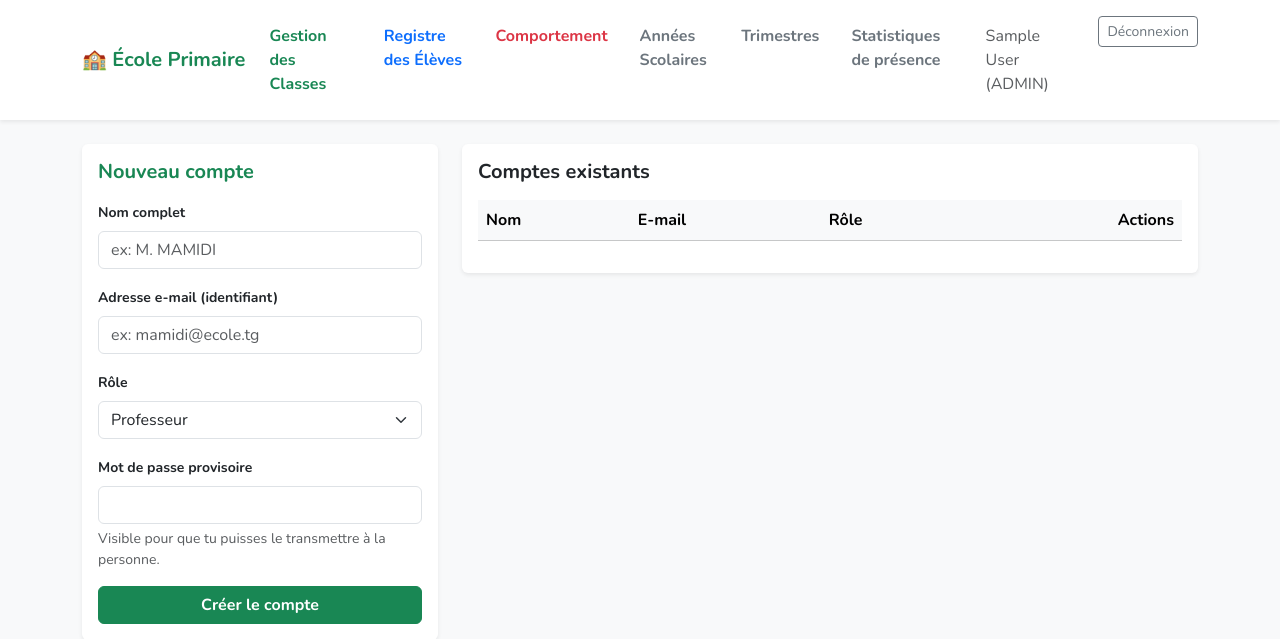
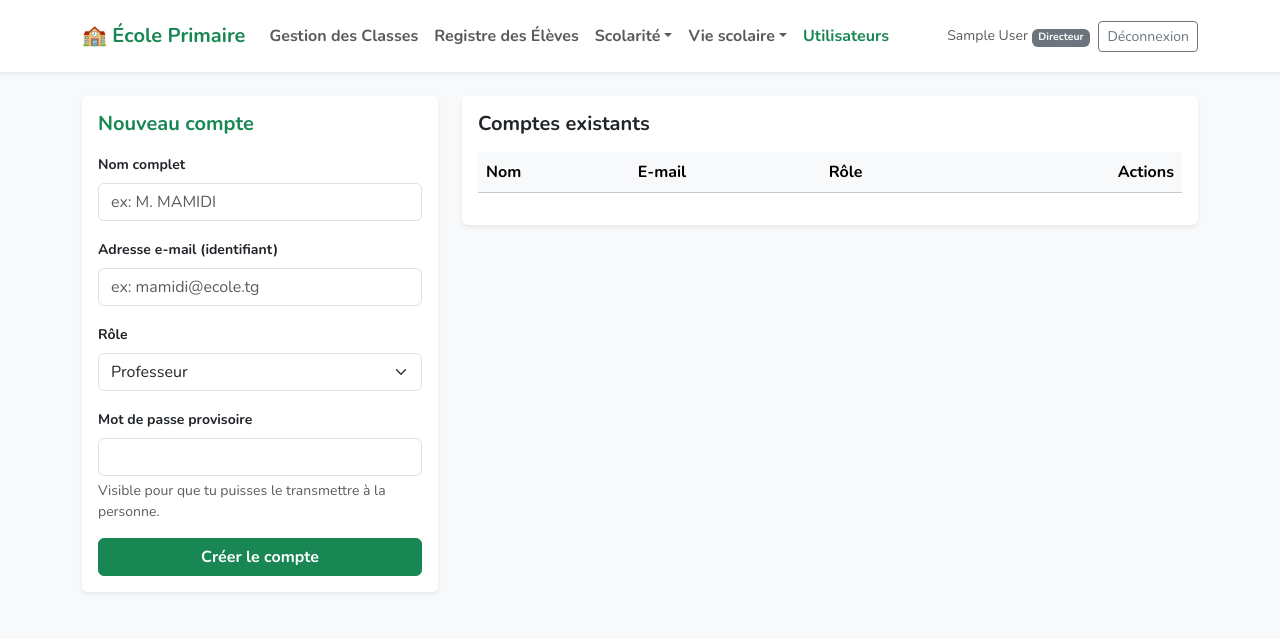
Before and after one commit to VIDE8/gestion-ecole, a Laravel app: page /utilisateurs in a window 1280 px wide. Shown: the top 639 px of the page. Run offline with Laravel 12, Linux system fonts and the light colour scheme; the visitor is signed in with stand-in values (Sample User, id 1); data comes from the database, SQL or seed files in the repository; lists and menus that the app fills with data are empty.

Commit message:
Update app.blade.php

```diff
--- a/resources/views/layouts/app.blade.php
+++ b/resources/views/layouts/app.blade.php
@@ -45,7 +45,15 @@
             }
         @endphp
 
-        <nav class="navbar navbar-expand-md navbar-light bg-white shadow-sm py-3 mb-4">
+        @php
+            $authUser = auth()->user();
+            $isAdmin = $authUser && $authUser->hasRole('admin');
+            $isComptable = $authUser && $authUser->hasRole('comptable');
+            $isEnseignant = $authUser && $authUser->hasRole('enseignant');
+            $roleLabels = ['admin' => 'Directeur', 'comptable' => 'Comptable', 'enseignant' => 'Enseignant'];
+        @endphp
+
+        <nav class="navbar navbar-expand-lg navbar-light bg-white shadow-sm py-3 mb-4">
             <div class="container">
                 <a class="navbar-brand fw-bold text-success" href="{{ url('/') }}">
                     🏫 École Primaire
@@ -57,71 +65,86 @@
                 <div class="collapse navbar-collapse" id="navbarSupportedContent">
                     <ul class="navbar-nav me-auto mb-2 mb-lg-0">
                         @auth
-                            @if(auth()->user()->hasRole('admin'))
-                                <li class="nav-item me-3">
-                                    <a class="nav-link fw-bold text-success" href="{{ route('home') }}">Gestion des Classes</a>
+                            @if($isAdmin)
+                                <li class="nav-item">
+                                    <a class="nav-link fw-bold {{ request()->routeIs('home', 'classes.*') ? 'text-success' : '' }}" href="{{ route('home') }}">Gestion des Classes</a>
                                 </li>
                             @endif
 
-                            @if(auth()->user()->hasRole('admin') || auth()->user()->hasRole('comptable'))
-                                <li class="nav-item me-3">
-                                    <a class="nav-link fw-bold text-primary" href="{{ route('eleves.index') }}">Registre des Élèves</a>
+                            @if($isAdmin || $isComptable)
+                                <li class="nav-item">
+                                    <a class="nav-link fw-bold {{ request()->routeIs('eleves.*') ? 'text-primary' : '' }}" href="{{ route('eleves.index') }}">Registre des Élèves</a>
                                 </li>
                             @endif
 
-                            @if(auth()->user()->hasRole('comptable'))
-                                <li class="nav-item me-3">
-                                    <a class="nav-link fw-bold text-danger" href="{{ route('paiements.index') }}">Comptabilité / Paiements</a>
+                            @if($isAdmin)
+                                {{-- Scolarité : année, trimestres et frais de scolarité --}}
+                                <li class="nav-item dropdown">
+                                    <a class="nav-link dropdown-toggle fw-bold {{ request()->routeIs('annees_scolaires.*', 'trimestres.*', 'scolarite.*') ? 'text-success' : '' }}" href="#" role="button" data-bs-toggle="dropdown" aria-expanded="false">Scolarité</a>
+                                    <ul class="dropdown-menu">
+                                        <li><a class="dropdown-item" href="{{ route('annees_scolaires.index') }}">Années scolaires</a></li>
+                                        <li><a class="dropdown-item" href="{{ route('trimestres.index') }}">Trimestres</a></li>
+                                        <li><hr class="dropdown-divider"></li>
+                                        <li><a class="dropdown-item" href="{{ route('scolarite.index') }}">Frais de scolarité</a></li>
+                                    </ul>
                                 </li>
-                                <li class="nav-item me-3">
-                                    <a class="nav-link fw-bold text-violet" href="{{ route('depenses.index') }}">Dépenses</a>
+
+                                {{-- Vie scolaire : comportement et présences --}}
+                                <li class="nav-item dropdown">
+                                    <a class="nav-link dropdown-toggle fw-bold {{ request()->routeIs('comportements.*', 'presences.*') ? 'text-success' : '' }}" href="#" role="button" data-bs-toggle="dropdown" aria-expanded="false">Vie scolaire</a>
+                                    <ul class="dropdown-menu">
+                                        <li><a class="dropdown-item" href="{{ route('comportements.index_global') }}">Comportement</a></li>
+                                        <li><a class="dropdown-item" href="{{ route('presences.statistiques.index') }}">Statistiques de présence</a></li>
+                                    </ul>
+                                </li>
+
+                                <li class="nav-item">
+                                    <a class="nav-link fw-bold {{ request()->routeIs('users.*') ? 'text-success' : '' }}" href="{{ route('users.index') }}">Utilisateurs</a>
                                 </li>
                             @endif
 
-                            @if(auth()->user()->hasRole('enseignant'))
-                                <li class="nav-item me-3">
-                                    <a class="nav-link fw-bold text-info" href="{{ route('notes.index') }}">Notes</a>
+                            @if($isComptable)
+                                <li class="nav-item">
+                                    <a class="nav-link fw-bold {{ request()->routeIs('paiements.*') ? 'text-danger' : '' }}" href="{{ route('paiements.index') }}">Comptabilité / Paiements</a>
+                                </li>
+                                <li class="nav-item">
+                                    <a class="nav-link fw-bold {{ request()->routeIs('depenses.*') ? 'text-violet' : '' }}" href="{{ route('depenses.index') }}">Dépenses</a>
                                 </li>
                             @endif
 
-                            @if(auth()->user()->hasRole('admin'))
-                                <li class="nav-item me-3">
-                                    <a class="nav-link fw-bold text-danger" href="{{ route('comportements.index_global') }}">Comportement</a>
+                            @if($isEnseignant)
+                                <li class="nav-item">
+                                    <a class="nav-link fw-bold {{ request()->routeIs('notes.*') ? 'text-info' : '' }}" href="{{ route('notes.index') }}">Notes</a>
                                 </li>
-                                <li class="nav-item me-3">
-                                    <a class="nav-link fw-bold text-secondary" href="{{ route('annees_scolaires.index') }}">Années Scolaires</a>
-                                </li>
-                                <li class="nav-item me-3">
-                                    <a class="nav-link fw-bold text-secondary" href="{{ route('trimestres.index') }}">Trimestres</a>
-                                </li>
-                                <li class="nav-item me-3">
-                                    <a class="nav-link fw-bold text-secondary" href="{{ route('presences.statistiques.index') }}">Statistiques de présence</a>
-                                </li>
+
+                                @if($mesClasses->isNotEmpty())
+                                    <li class="nav-item dropdown">
+                                        <a class="nav-link dropdown-toggle fw-bold {{ request()->routeIs('comportements.*', 'presences.*') ? 'text-success' : '' }}" href="#" role="button" data-bs-toggle="dropdown" aria-expanded="false">Vie scolaire</a>
+                                        <ul class="dropdown-menu">
+                                            @foreach($mesClasses as $classe)
+                                                @if($mesClasses->count() > 1)
+                                                    <li><h6 class="dropdown-header">{{ $classe->niveau }} — {{ $classe->nom_classe }}</h6></li>
+                                                @endif
+                                                <li><a class="dropdown-item" href="{{ route('presences.appel', $classe) }}">Appel</a></li>
+                                                <li><a class="dropdown-item" href="{{ route('comportements.index', $classe) }}">Comportement</a></li>
+                                                <li><a class="dropdown-item" href="{{ route('presences.statistiques', $classe) }}">Statistiques</a></li>
+                                            @endforeach
+                                        </ul>
+                                    </li>
+                                @endif
                             @endif
-
-                            @foreach($mesClasses as $classe)
-                                <li class="nav-item me-3">
-                                    <a class="nav-link fw-bold text-warning" href="{{ route('presences.appel', $classe) }}">Appel</a>
-                                </li>
-                                <li class="nav-item me-3">
-                                    <a class="nav-link fw-bold text-danger" href="{{ route('comportements.index', $classe) }}">Comportement</a>
-                                </li>
-                                <li class="nav-item me-3">
-                                    <a class="nav-link fw-bold text-secondary" href="{{ route('presences.statistiques', $classe) }}">Statistiques</a>
-                                </li>
-                            @endforeach
-
-                            <li class="nav-item me-3">
-                                <span class="nav-link text-muted small">{{ auth()->user()->name }} ({{ strtoupper(auth()->user()->role) }})</span>
-                            </li>
-                            <li class="nav-item">
-                                <form action="{{ route('logout') }}" method="POST" class="d-inline">
-                                    @csrf
-                                    <button type="submit" class="btn btn-sm btn-outline-secondary">Déconnexion</button>
-                                </form>
-                            </li>
                         @endauth
                     </ul>
+
+                    @auth
+                        <div class="d-flex align-items-center gap-2">
+                            <span class="text-muted small">{{ $authUser->name }} <span class="badge bg-secondary">{{ $roleLabels[$authUser->role] ?? strtoupper($authUser->role) }}</span></span>
+                            <form action="{{ route('logout') }}" method="POST" class="d-inline">
+                                @csrf
+                                <button type="submit" class="btn btn-sm btn-outline-secondary">Déconnexion</button>
+                            </form>
+                        </div>
+                    @endauth
                 </div>
             </div>
         </nav>
```
